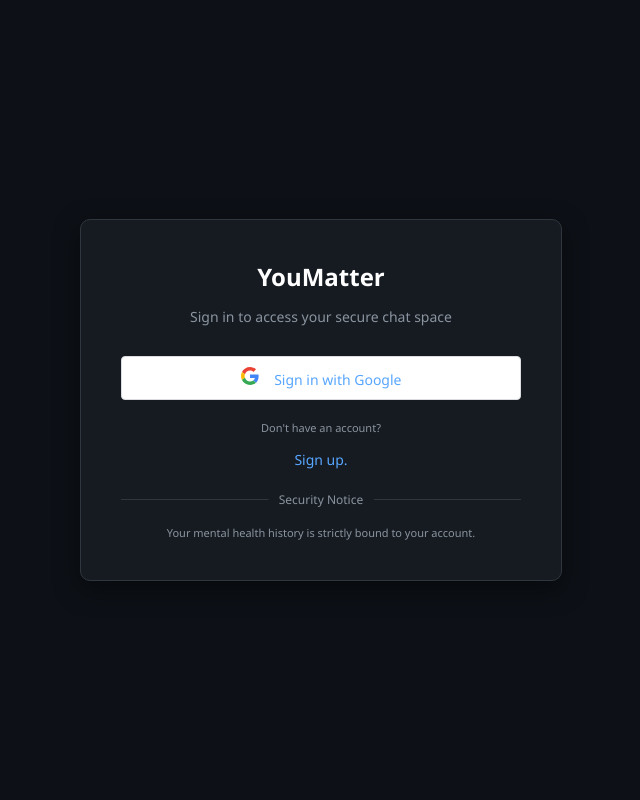
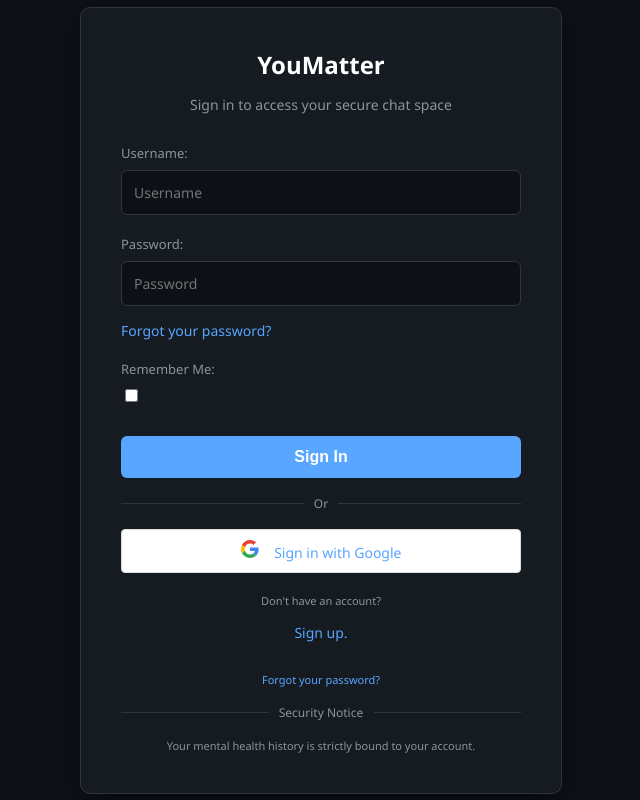
Before and after one commit to EJaydotpng/YouMatter, a Django app: page /accounts/login/ in a window 1280 px wide. Shown: the whole page, without its empty margins (319-959 px from the left). Run offline with Django 5.2, Linux system fonts and the light colour scheme; some libraries are stand-ins or nearby versions.

Commit message:
fix auth styling

```diff
--- a/accounts/templates/account/base.html
+++ b/accounts/templates/account/base.html
@@ -95,25 +95,45 @@
         }
 
         /* Form specific styles */
+        .login-box form {
+            text-align: left;
+        }
+
         .login-box form p {
-            margin-bottom: 15px;
-            text-align: left;
+            margin-bottom: 20px;
+        }
+
+        .login-box form label {
+            display: block;
+            margin-bottom: 8px;
+            font-size: 13px;
+            color: #8b949e;
+            font-weight: 500;
         }
 
         .login-box form input[type="text"],
         .login-box form input[type="email"],
         .login-box form input[type="password"] {
-            width: calc(100% - 22px); /* Adjust for padding and border */
-            padding: 10px;
-            margin-top: 5px;
+            width: 100%;
+            padding: 12px;
             background: #0d1117;
             border: 1px solid var(--border-color);
-            border-radius: 4px;
+            border-radius: 6px;
             color: var(--soft-text);
             font-family: inherit;
+            font-size: 14px;
+            box-sizing: border-box;
+            transition: border-color 0.2s, box-shadow 0.2s;
         }
 
-        .login-box form button[type="submit"] {
+        .login-box form input:focus {
+            outline: none;
+            border-color: var(--accent-blue);
+            box-shadow: 0 0 0 3px rgba(88, 166, 255, 0.1);
+        }
+
+        .login-box form button[type="submit"],
+        .login-box .primaryAction {
             background: var(--accent-blue);
             color: white;
             border: none;
@@ -121,14 +141,30 @@
             border-radius: 6px;
             cursor: pointer;
             font-size: 16px;
-            font-weight: 500;
+            font-weight: 600;
             width: 100%;
-            margin-top: 20px;
+            margin-top: 10px;
             transition: background-color 0.2s;
         }
 
-        .login-box form button[type="submit"]:hover {
+        .login-box form button[type="submit"]:hover,
+        .login-box .primaryAction:hover {
             background: #4285f4;
+        }
+
+        .login-box form input[type="checkbox"] {
+            margin-right: 8px;
+            accent-color: var(--accent-blue);
+        }
+
+        .login-box form ul.helptext,
+        .login-box form span.helptext {
+            display: block;
+            font-size: 11px;
+            color: #8b949e;
+            margin-top: 5px;
+            list-style: none;
+            padding-left: 0;
         }
 
         .login-box a {
--- a/accounts/templates/account/login.html
+++ b/accounts/templates/account/login.html
@@ -8,6 +8,17 @@
 {% block tagline %}Sign in to access your secure chat space{% endblock %}
 
 {% block content %}
+    <form class="login" id="login_form" method="POST" action="{% url 'account_login' %}">
+        {% csrf_token %}
+        {{ form.as_p }}
+        {% if redirect_field_value %}
+        <input type="hidden" name="{{ redirect_field_name }}" value="{{ redirect_field_value }}" />
+        {% endif %}
+        <button type="submit">{% trans "Sign In" %}</button>
+    </form>
+
+    <div class="divider"><span>Or</span></div>
+
     <!-- Link to initialize Google OAuth login -->
     <a href="{% provider_login_url 'google' %}" class="google-btn">
         <svg class="google-icon" xmlns="http://www.w3.org/2000/svg" viewBox="0 0 48 48">
@@ -21,4 +32,5 @@
     </a>
 
     <p style="font-size: 11px; margin-top: 20px;">Don't have an account? <a href="{% url 'account_signup' %}">Sign up.</a></p>
+    <a href="{% url 'account_reset_password' %}" style="font-size: 11px;">Forgot your password?</a>
 {% endblock %}
--- a/accounts/templates/account/signup.html
+++ b/accounts/templates/account/signup.html
@@ -1,7 +1,6 @@
 {% extends "account/base.html" %}
 
 {% load socialaccount %}
-{% load crispy_forms_tags %}
 {% load allauth i18n %}
 
 {% block head_title %}{% trans "Sign Up" %}{% endblock %}
@@ -15,7 +14,7 @@
         {% if redirect_field_value %}
         <input type="hidden" name="{{ redirect_field_name }}" value="{{ redirect_field_value }}" />
         {% endif %}
-        <button class="primaryAction" type="submit">{% trans "Sign Up" %}</button>
+        <button type="submit">{% trans "Sign Up" %}</button>
     </form>
 
     <div class="divider"><span>Or</span></div>
@@ -32,6 +31,5 @@
         Sign up with Google
     </a>
 
-    <p style="font-size: 11px; margin-bottom: 0;">Your mental health history is strictly bound to your account.</p>
-    <a href="{% url 'account_login' %}">Already have an account? Log in.</a>
+    <p style="font-size: 11px; margin-top: 20px;">Already have an account? <a href="{% url 'account_login' %}">Log in.</a></p>
 {% endblock %}
--- a/app/settings.py
+++ b/app/settings.py
@@ -37,6 +37,7 @@
 # Application definition
 
 INSTALLED_APPS = [
+    'accounts',
     'django.contrib.admin',
     'django.contrib.auth',
     'django.contrib.contenttypes',
@@ -49,7 +50,6 @@
     'allauth.socialaccount',
     'allauth.socialaccount.providers.google',
     'chat',
-    'accounts',
 ]
 
 MIDDLEWARE = [
```
